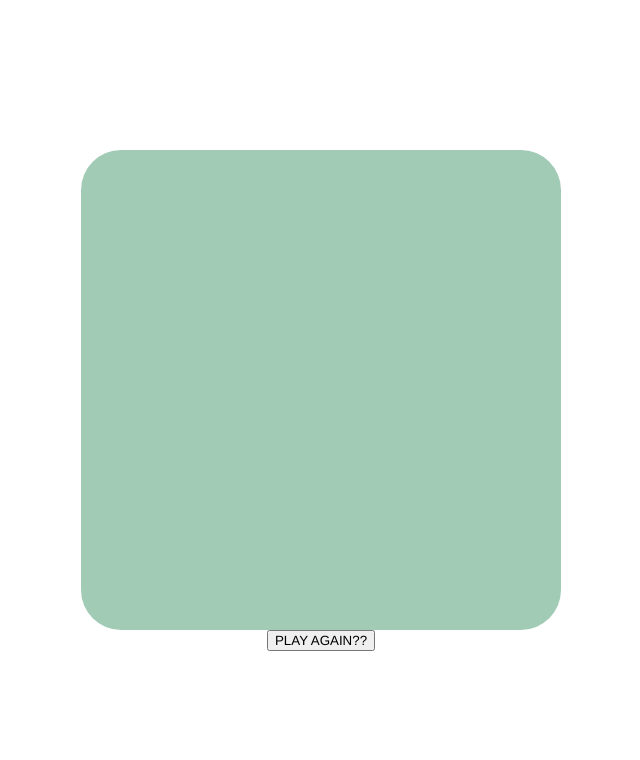
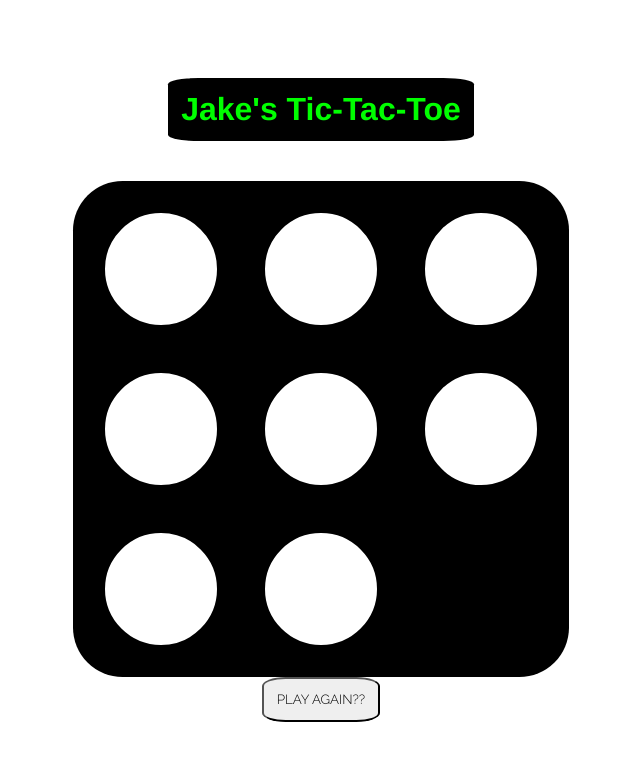
Before and after one commit to jcarlson90/unit-1-project, a plain HTML site: page index.html in a window 1280 px wide. Shown: the whole page, without its empty margins (319-959 px from the left). Drawn offline with Linux system fonts and the light colour scheme.

Commit message:
update 1 5/2/23

```diff
--- a/index.html
+++ b/index.html
@@ -1,16 +1,18 @@
 <!DOCTYPE html>
 <html>
     <style>
-
-    </style>
+        @import url('https://fonts.googleapis.com/css2?family=Poiret+One&family=Raleway:wght@300&display=swap');
+     </style>
     <head>
         <meta charset="utf-8">
         <meta name="viewport" content="width=device-width">
-        <title>Jake's Tic-Tac-Toe</title>
+        <title>
+        </title>
         <link href="style.css" rel="stylesheet"
     type="text/css" />
     </head>
     <body>
+        <h1>Jake's Tic-Tac-Toe</h1>
         <main id="canvas">
             <div id="square1"></div>
             <div id="square2"></div>
--- a/style.css
+++ b/style.css
@@ -1,6 +1,19 @@
 * {
   box-sizing: border-box;
   font-family: helvetica;
+
+}
+
+h1 {
+    align-items: center;
+    justify-content: center;
+    color: lime;
+    display: grid;
+    flex-direction: column;
+    padding: 1%;
+    background-color: black;
+    border-radius: 10%;
+    border-color: hotpink;
 }
 
 body {
@@ -10,17 +23,49 @@ body {
     flex-direction: column;
     height: 100vh;
     margin: 0
+
 }
 
 #canvas {
     display: grid;
-    border-radius: 5vmin;
-    background-color: #a2cbb6;
+    border-radius: 10%;
+    background-color: black;
     grid-template-rows: repeat(3, 20vmin);
     grid-template-columns: repeat(3, 20vmin);
+    padding: 1vmin;
 }
 
 h1 {
     margin-top: 0;
     margin-bottom: 5vmin;
 }
+
+button {
+    padding: 1%;
+    border-radius: 20%;
+    font-family: 'Poiret One', cursive;
+    font-family: 'Raleway', sans-serif;
+}
+
+#board {
+    display: grid;
+    grid-template-columns: repeat(3, 20vmin);
+    grid-template-rows: repeat(3, 20vmin);
+    background-color: whitesmoke;
+    border-radius: 5vmin;
+  }
+
+  #canvas > div {
+    border-radius: 50%;
+    margin: 3vmin;
+    background-color: white;
+    border: 1vmin solid white;
+  }
+
+  #canvas > div.avail {
+    cursor: crosshair;
+  }
+
+  #canvas > div.avail:hover {
+    border-color: hotpink;
+  }
```
